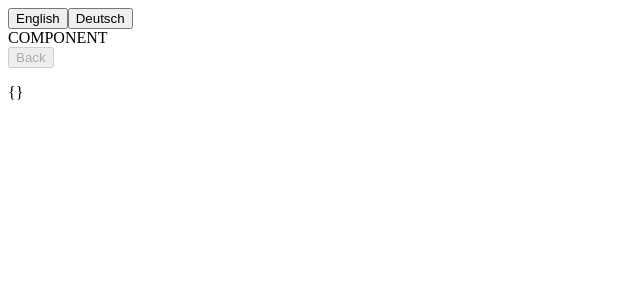
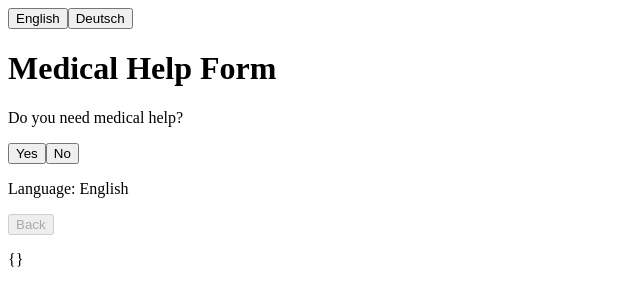
Before and after one commit to spaudanjo/bt-preorder-app, a React (Create React App) app: page / in a window 1280 px wide. Shown: the top 306 px of the page, without its empty margins (0-640 px from the left). Built offline with nearby package versions, Linux system fonts and the light colour scheme.

Commit message:
WIP - works :)

```diff
--- a/src/components/FormViewContainer.tsx
+++ b/src/components/FormViewContainer.tsx
@@ -1,16 +1,40 @@
 import React from "react";
-import formViewMapping from "../formViewMapping";
-import { FlattenedFormViewResult, FormStructureAPIDataEntry } from "../Types";
+// import formViewMapping from "../formViewMapping";
+import {
+  FlattenedFormViewResult,
+  FormStructureAPIDataEntry,
+  FormViewSubmitComponentProps,
+} from "../Types";
 import FinalSubmitView from "./form-views/FinalSubmitView";
+import MedicalHelpForm from "./form-views/MedicalHelp";
+import NFIShop from "./form-views/NFIShop";
 import NavigationBar from "./NavigationBar";
 
+const mapFormViewDataToComponent = (
+  formViewData: FormStructureAPIDataEntry
+) => {
+  switch (formViewData.id) {
+    case "medical-help": {
+      return MedicalHelpForm;
+    }
+    case "nfi-shop": {
+    //   formViewMappingEntry.component;
+      return (props: FormViewSubmitComponentProps) =>
+          <NFIShop {...props} stockData={formViewData.stockData} />
+    }
+  }
 
-const mapFormViewDataToComponent = (formViewData: FormStructureAPIDataEntry) => {
-    return () => (
-        <div>COMPONENT</div>
-    )
+  //   const FormViewComponent = formViewMappingEntry?.component;
+
+  //   {formViewMappingEntry?.id === "nfi-shop" && formViewData.id === "nfi-shop" && (
+  //     <formViewMappingEntry.component
+  //       onSubmitFormView={onSubmitFormView}
+  //       stockData={formViewData.stockData}
+  //     />
+  //   )}
+
+  return () => <div>COMPONENT</div>;
 };
-
 
 const FormViewContainer = () => {
   const [formViewIndex, setFormViewIndex] = React.useState(0);
@@ -45,11 +69,7 @@ const FormViewContainer = () => {
   };
 
   const formViewData = mockedFormStructureFromAPI?.[formViewIndex];
-
   const Component = mapFormViewDataToComponent(formViewData);
-
-  const formViewMappingEntry = formViewMapping?.[formViewData?.id];
-//   const FormViewComponent = formViewMappingEntry?.component;
 
   const showFinalSubmitView =
     formViewIndex === mockedFormStructureFromAPI.length;
@@ -60,13 +80,7 @@ const FormViewContainer = () => {
 
   return (
     <div>
-        <Component />
-      {formViewMappingEntry?.id === "nfi-shop" && formViewData.id === "nfi-shop" && (
-        <formViewMappingEntry.component
-          onSubmitFormView={onSubmitFormView}
-          stockData={formViewData.stockData}
-        />
-      )}
+      <Component onSubmitFormView={onSubmitFormView} />
 
       {/* {FormViewComponent && (
         formViewMappingEntry.id !== "nfi-shop" && <FormViewComponent onSubmitFormView={onSubmitFormView} />
--- a/src/formViewMapping.ts
+++ /dev/null
@@ -1,16 +0,0 @@
-import MedicalHelpForm from "./components/form-views/MedicalHelp";
-import NFIShop from "./components/form-views/NFIShop";
-import { GenericFormViewMappingEntry, NFIShopViewMappingEntry } from "./Types";
-
-const formViewMapping: { [key: string]: (GenericFormViewMappingEntry | NFIShopViewMappingEntry) } = {
-  "medical-help": {
-    id: "medical-help",
-    component: MedicalHelpForm,
-  } as GenericFormViewMappingEntry,
-  "nfi-shop": {
-    id: "nfi-shop",
-    component: NFIShop,
-  } as NFIShopViewMappingEntry,
-};
-
-export default formViewMapping;
```
Also changed, not shown: src/Types.ts (+12 -10 lines), src/formViewMapping.ts.txt (added).
